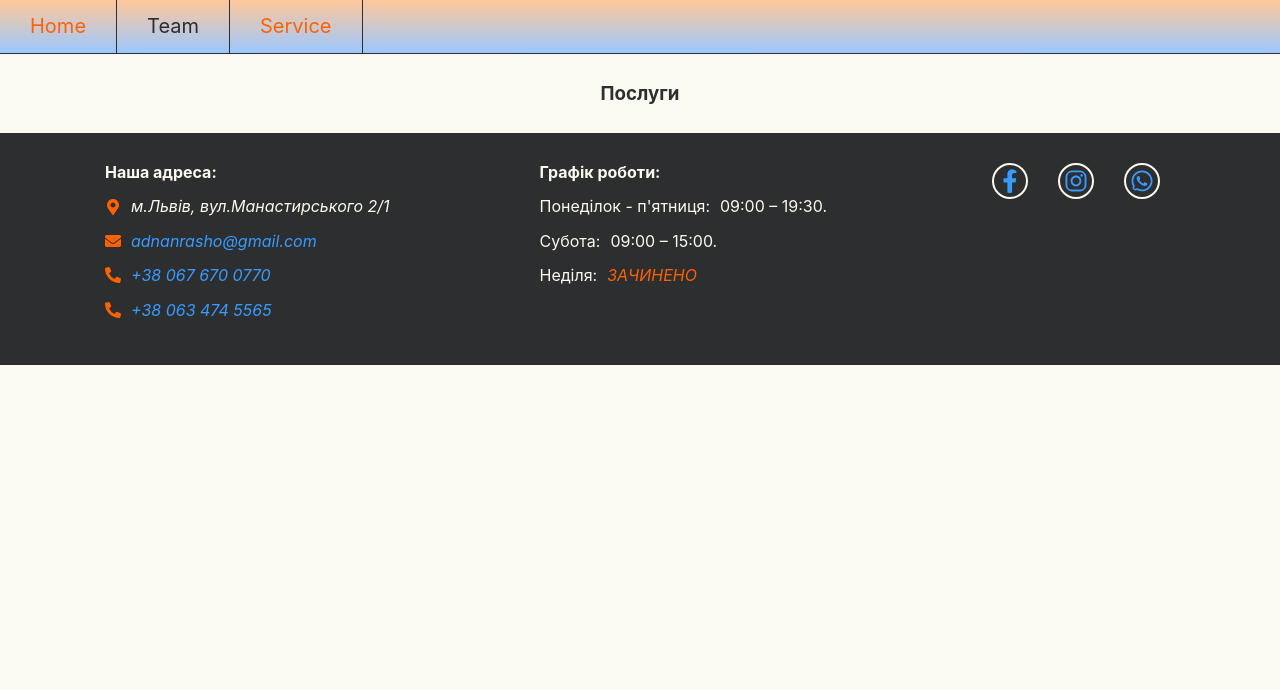
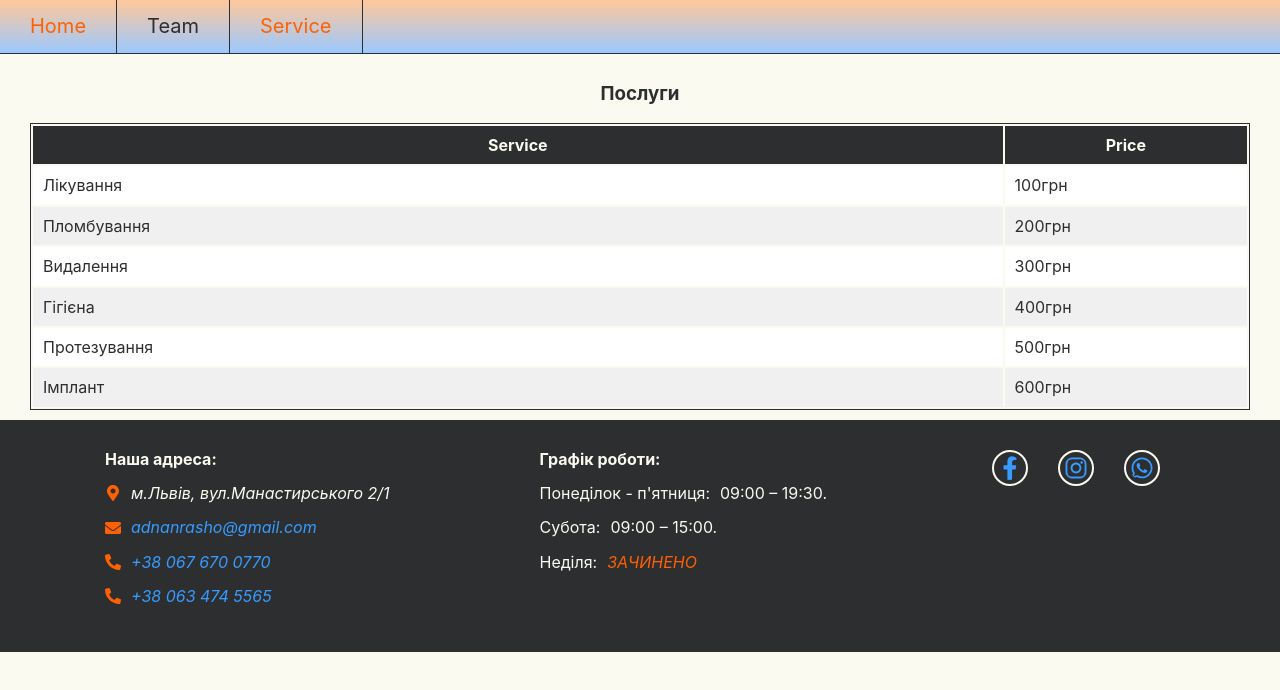
Before and after one commit to SerhiyStepanov/dent, a React (Create React App) app: page /service in a window 1280 px wide. Shown: the top 690 px of the page. Built offline with nearby package versions, Linux system fonts and the light colour scheme.

Commit message:
add table and json price

```diff
--- /dev/null
+++ b/src/components/Treatment/Treatment.js
@@ -0,0 +1,26 @@
+import treatment from "../../treatmentе.json";
+import s from "./treatment.module.css";
+
+export default function Treatment() {
+  return (
+    <div>
+      <table className={s.treatmentv}>
+        <thead>
+          <tr className={s.head}>
+            <th>Service</th>
+            <th>Price</th>
+          </tr>
+        </thead>
+
+        <tbody>
+          {treatment.map((el, index) => (
+            <tr key={index}>
+              <td>{el.description}</td>
+              <td>{`${el.price}грн`}</td>
+            </tr>
+          ))}
+        </tbody>
+      </table>
+    </div>
+  );
+}
--- /dev/null
+++ b/src/components/Treatment/index.js
@@ -0,0 +1 @@
+export { default } from "./Treatment";
--- /dev/null
+++ b/src/components/Treatment/treatment.module.css
@@ -0,0 +1,38 @@
+.treatmentv {
+  table-layout: fixed;
+  width: 100%;
+  /* border-collapse: collapse; */
+  border: 1px solid var(--dark-color);
+}
+
+.head {
+  color: var(--light-color);
+  background-color: var(--dark-color);
+}
+
+th,
+td {
+  padding: 4px;
+}
+
+@media screen and (min-width: 768px) {
+  th,
+  td {
+    padding: 10px;
+  }
+}
+
+thead th:nth-child(1) {
+  width: 80%;
+}
+thead th:nth-child(2) {
+  width: 20%;
+}
+
+tbody tr:nth-child(odd) {
+  background-color: rgb(255, 255, 255);
+}
+
+tbody tr:nth-child(even) {
+  background-color: rgb(240, 240, 240);
+}
--- /dev/null
+++ b/src/treatmentе.json
@@ -0,0 +1,8 @@
+[
+  { "description": "Лікування ", "price": "100" },
+  { "description": "Пломбування ", "price": "200" },
+  { "description": "Видалення ", "price": "300" },
+  { "description": "Гігієна", "price": "400" },
+  { "description": "Протезування ", "price": "500" },
+  { "description": "Імплант ", "price": "600" }
+]
--- a/src/views/ServiceViews.js
+++ b/src/views/ServiceViews.js
@@ -1,4 +1,6 @@
 import BoxView from "../components/BoxView";
+import Treatment from "../components/Treatment";
+
 export default function ServiceViews() {
   return (
     <div>
@@ -6,6 +8,7 @@ export default function ServiceViews() {
         <h3 style={{ textAlign: "center", color: "var(--dark-color)" }}>
           Послуги
         </h3>
+        <Treatment />
       </BoxView>
     </div>
   );
```
